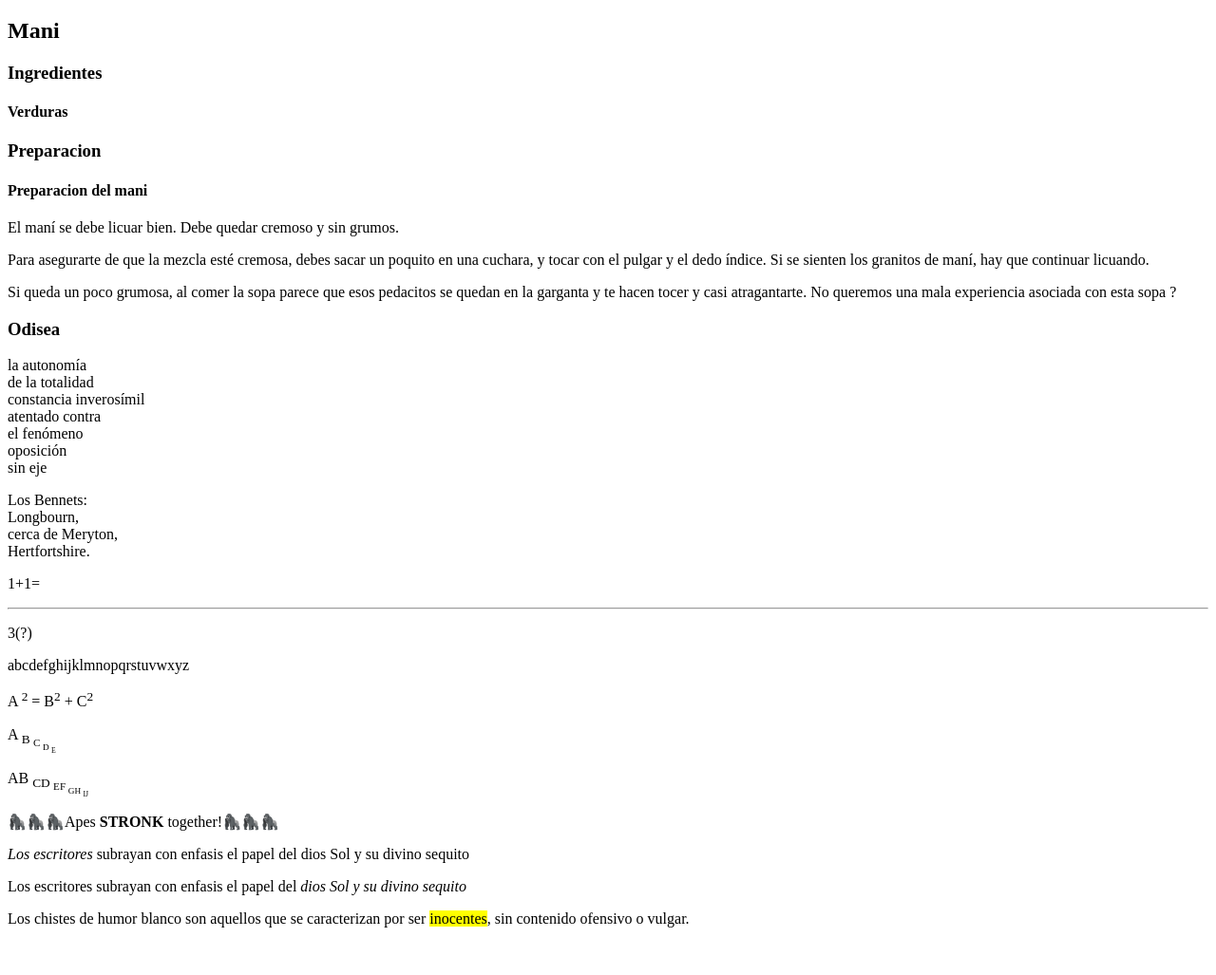
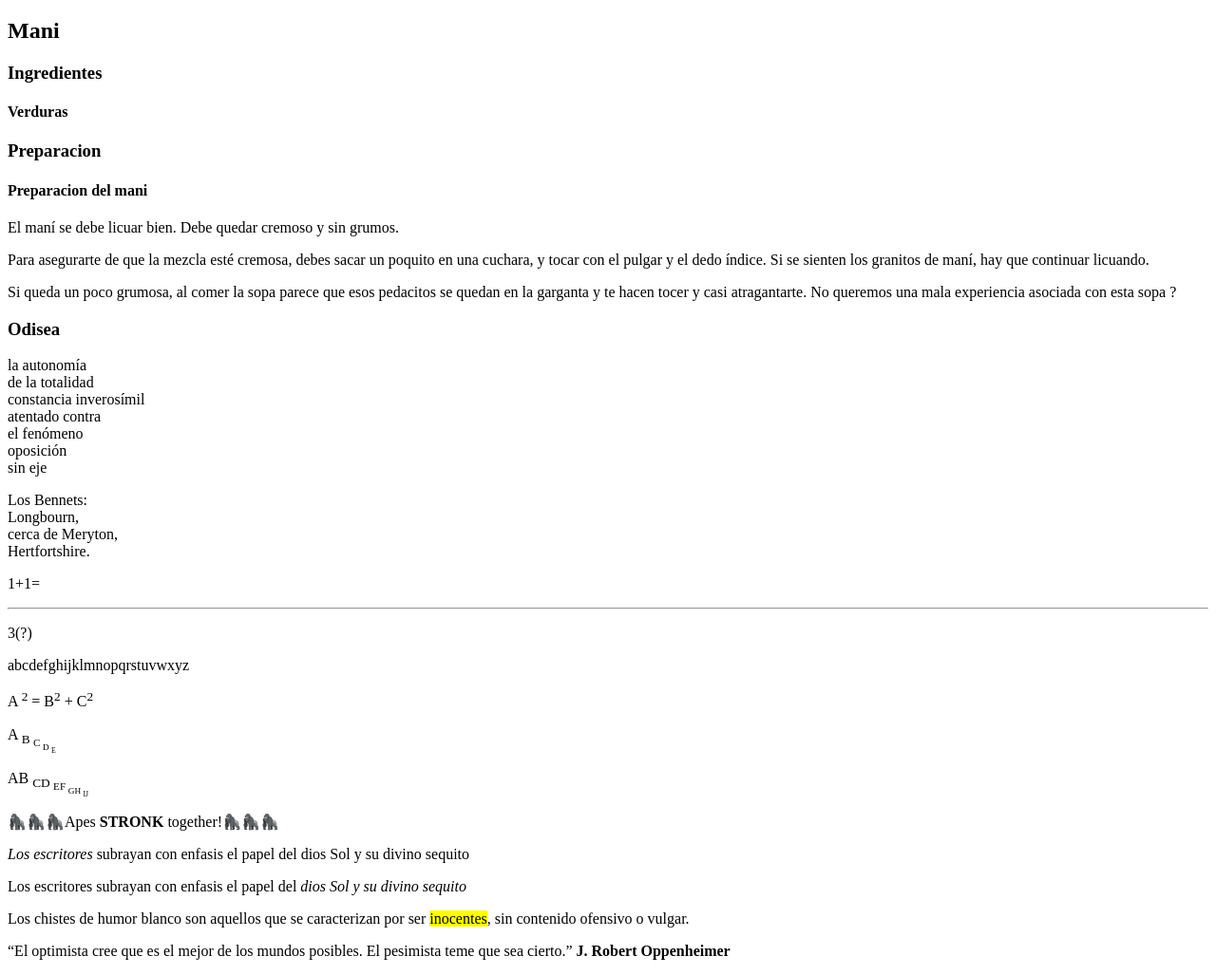
Before and after one commit to riveschuascar/manejo-texto, a plain HTML site: page index.html in a window 1280 px wide. Shown: the part 61-1088 px from the top of the page at 95% size. Before the commit the page ends 1054 px from the top, so only its background shows below. Drawn offline with Linux system fonts and the light colour scheme.

Commit message:
quotas de mercado xdd

```diff
--- a/index.html
+++ b/index.html
@@ -74,6 +74,10 @@
     <div class="mark-shows-the-spot">
         <p>Los chistes de humor blanco son aquellos que se caracterizan por ser <mark>inocentes</mark>, sin contenido ofensivo o vulgar.</p>
     </div>
+
+    <div class="quote">
+        <p><q cite="https://www.azquotes.es/author/11118-J_Robert_Oppenheimer">El optimista cree que es el mejor de los mundos posibles. El pesimista teme que sea cierto.</q> <strong>J. Robert Oppenheimer</strong></p>
+    </div>
 </body>
 
 </html>
```
